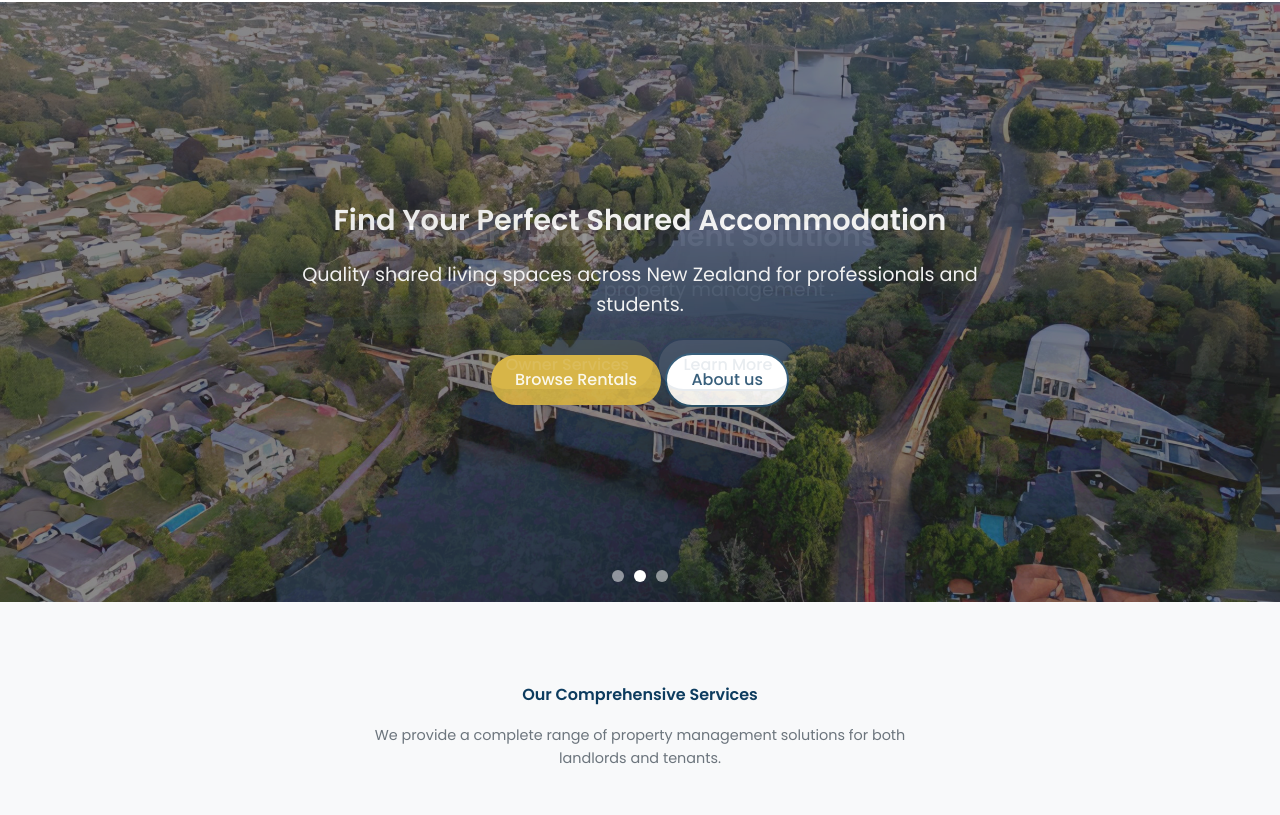
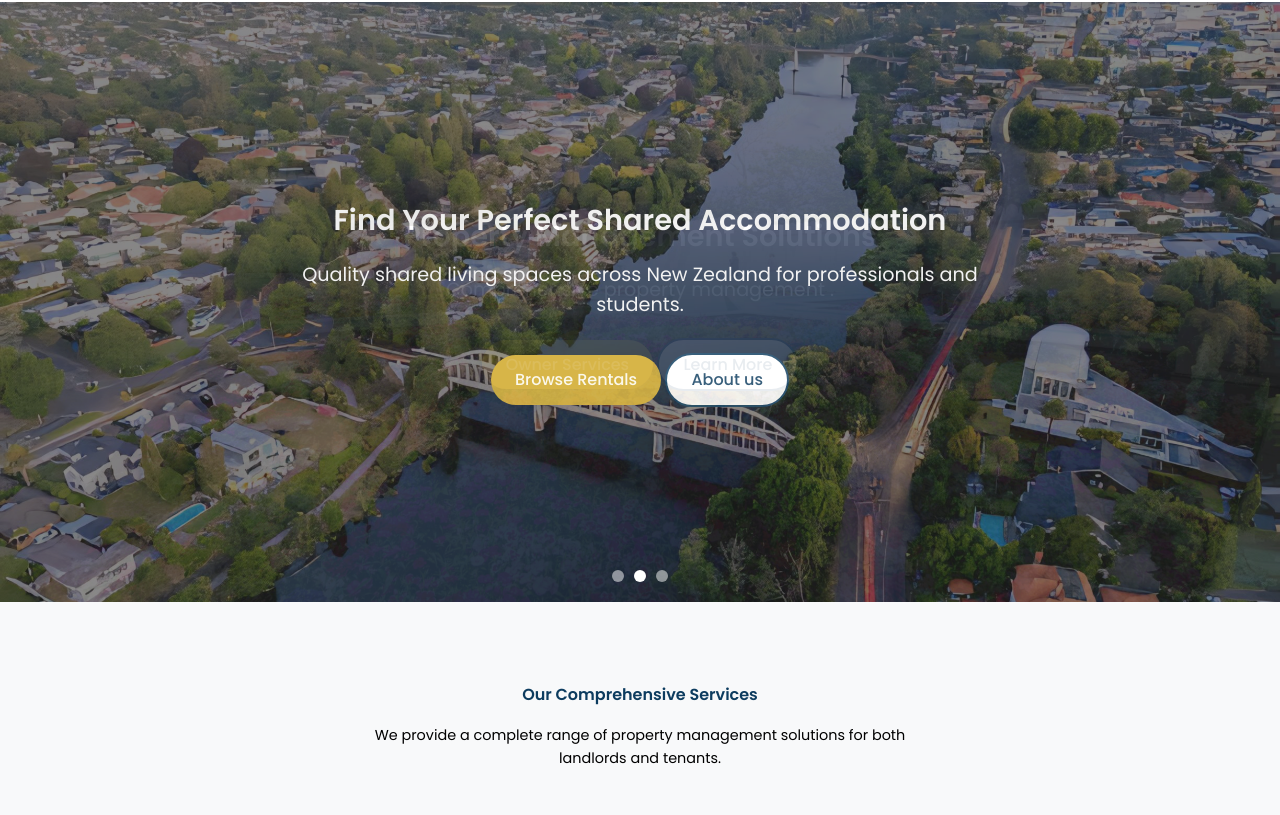
Before and after one commit to waqarbytes/find-a-room, a plain HTML site: page index.html in a window 1280 px wide. Shown: the part 70-885 px from the top of the page. Drawn offline with Linux system fonts and the light colour scheme.

Commit message:
Update style.css

```diff
--- a/style.css
+++ b/style.css
@@ -95,7 +95,7 @@ p {
 .section-description {
     max-width: 600px;
     margin: 0 auto 3rem;
-    color: var(--gray-text);
+    color: black;
     font-size: 0.9rem;
 }
 
```
